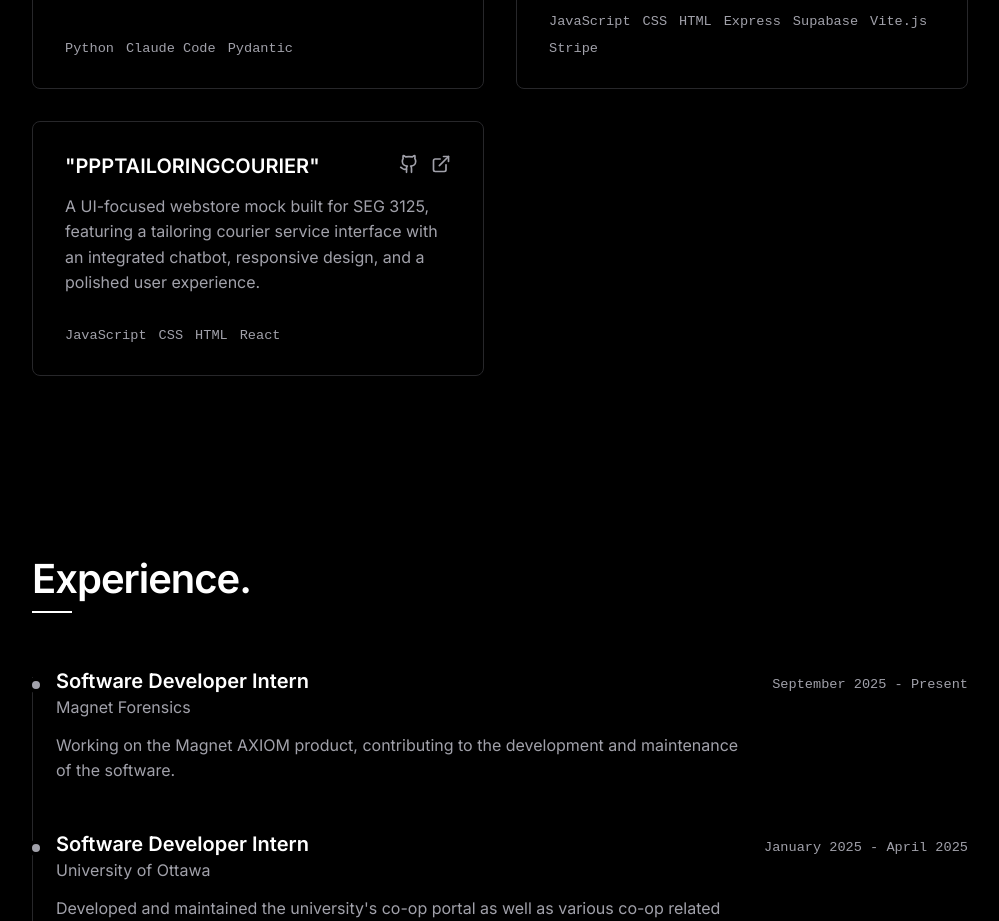
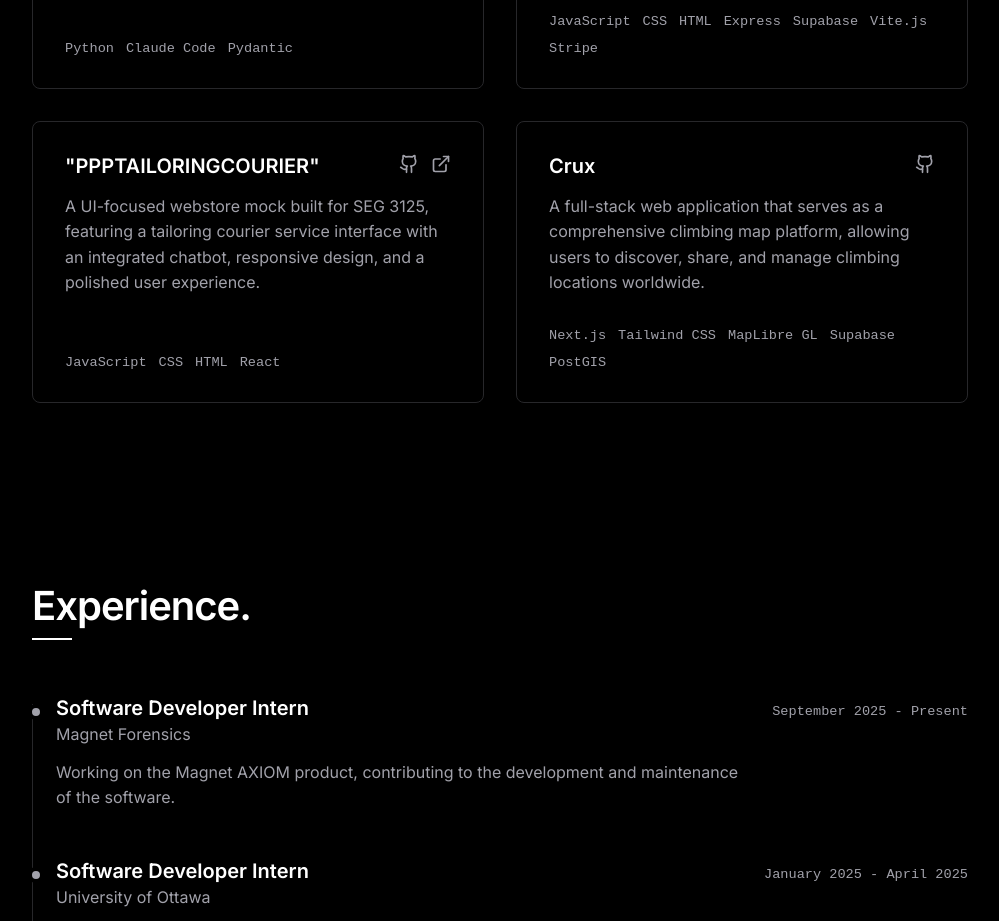
Before and after one commit to Ayprusss/AnthonyLe, a React (Create React App) app: page / in a window 1280 px wide. Shown: the part 2560-3481 px from the top of the page, without its empty margins (140-1139 px from the left). Built offline with nearby package versions, Linux system fonts and the light colour scheme.

Commit message:
Added new crux project

```diff
--- a/src/Components/Projects.js
+++ b/src/Components/Projects.js
@@ -27,6 +27,12 @@ const projects = [
         github: 'https://github.com/Ayprusss/PPPTAILORINGCOURIER',
         live: 'https://ppptailoringcourier.vercel.app/',
     },
+    {
+        title: 'Crux',
+        description: 'A full-stack web application that serves as a comprehensive climbing map platform, allowing users to discover, share, and manage climbing locations worldwide.',
+        tech: ['Next.js', 'Tailwind CSS', 'MapLibre GL', 'Supabase', 'PostGIS'],
+        github: 'https://github.com/Ayprusss/crux',
+    }
 ];
 
 const Projects = () => {
```
